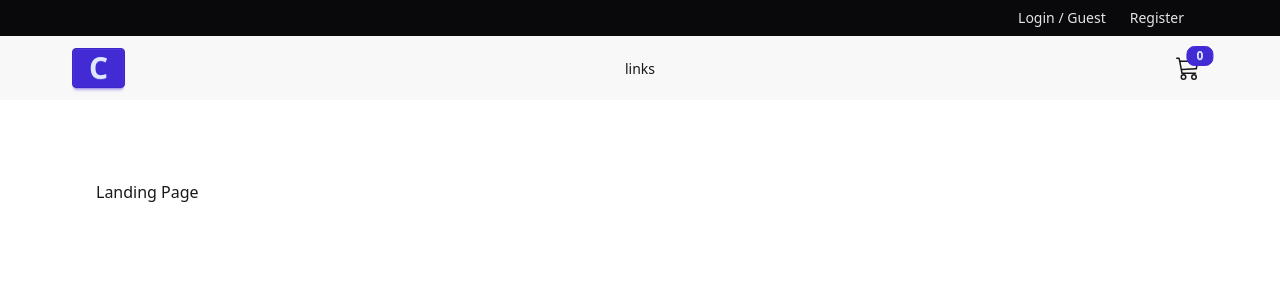
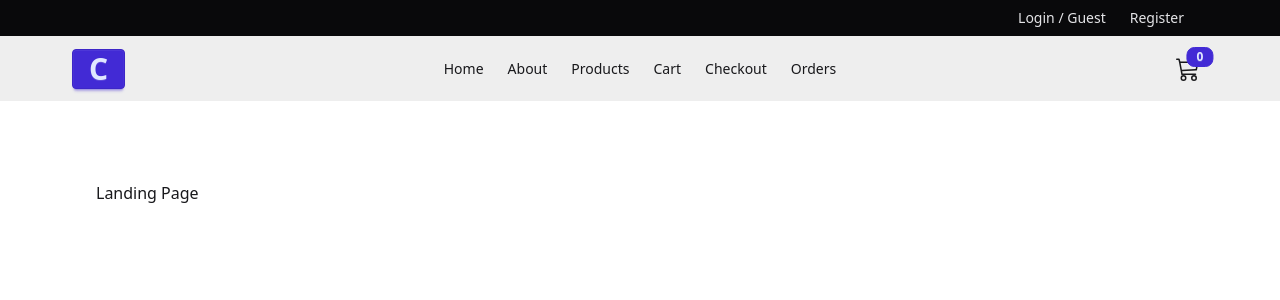
Before and after one commit to omarehab24/comfy-store-react, a React (Vite) app: page / in a window 1280 px wide. Shown: the top 300 px of the page. Built offline with nearby package versions, Linux system fonts and the light colour scheme.

Commit message:
Add navlinks component for navbar

```diff
--- a/src/components/NavBar.jsx
+++ b/src/components/NavBar.jsx
@@ -1,10 +1,11 @@
 import { BsCart3, BsMoonFill, BsSunFill } from 'react-icons/bs'
 import { FaBarsStaggered } from "react-icons/fa6";
 import { NavLink } from 'react-router-dom'
+import NavLinks from './NavLinks'
 
 function NavBar() {
     return (
-        <nav className='bg-base-200'>
+        <nav className='bg-base-300'>
             <div className='navbar align-element'>
                 <div className='navbar-start'>
                     {/* TITLE */}
@@ -14,13 +15,15 @@ function NavBar() {
                         <label tabIndex={0} className='btn btn-ghost lg:hidden'>
                             <FaBarsStaggered className='h-6 w-6' />
                         </label>
-                        <ul tabIndex={0} className="menu menu-sm dropdown-content mt-3 z-[1] p-2 shadow bg-base-200">
-                            links
+                        <ul tabIndex={0} className="menu menu-sm dropdown-content mt-3 z-[1] p-2 shadow bg-base-300 rounded-box w-52">
+                            <NavLinks />
                         </ul>
                     </div>
                 </div>
                 <div className='navbar-center hidden lg:flex'>
-                    <ul className='menu menu-horizontal'>links</ul>
+                    <ul className='menu menu-horizontal'>
+                        <NavLinks />
+                    </ul>
                 </div>
                 <div className='navbar-end'>
                     {/* THEME */}
--- /dev/null
+++ b/src/components/NavLinks.jsx
@@ -0,0 +1,30 @@
+import { NavLink } from "react-router-dom"
+
+const links = [
+  { id: 1, url: "/", text: "home" },
+  { id: 2, url: "/about", text: "about" },
+  { id: 3, url: "/products", text: "products" },
+  { id: 4, url: "/cart", text: "cart" },
+  { id: 5, url: "/checkout", text: "checkout" },
+  { id: 6, url: "/orders", text: "orders" },
+]
+
+function NavLinks() {
+
+  return (
+    <>
+      {links.map((link) => {
+        const { id, url, text } = link
+        return (
+          <li key={id}>
+            <NavLink className='capitalize' to={url}>
+              {text}
+            </NavLink>
+          </li>
+        )
+      })}
+    </>
+  )
+}
+
+export default NavLinks
--- a/src/index.css
+++ b/src/index.css
@@ -1,6 +1,6 @@
 @import "tailwindcss";
 @plugin "daisyui" {
-  themes: light --default, dark --prefersdark;
+  themes: light --default, dark;
   root: ":root";
   include: ;
   exclude: ;
```
